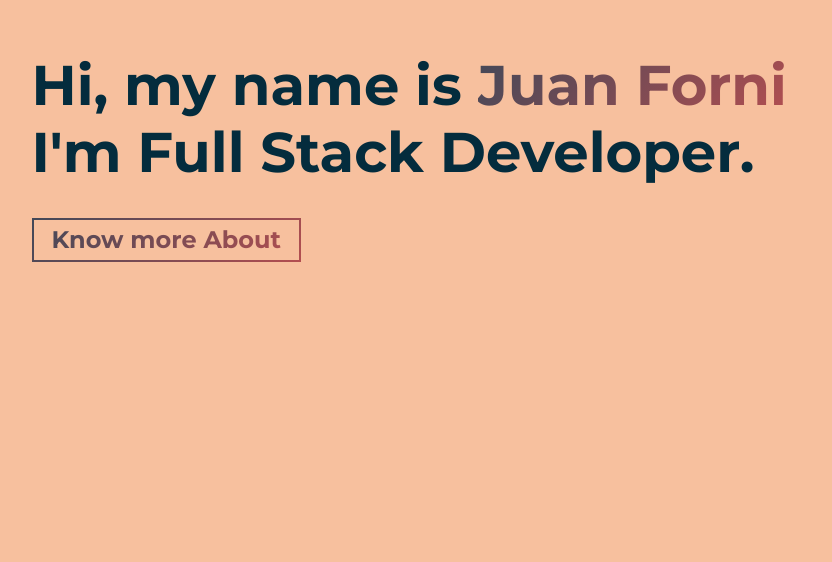
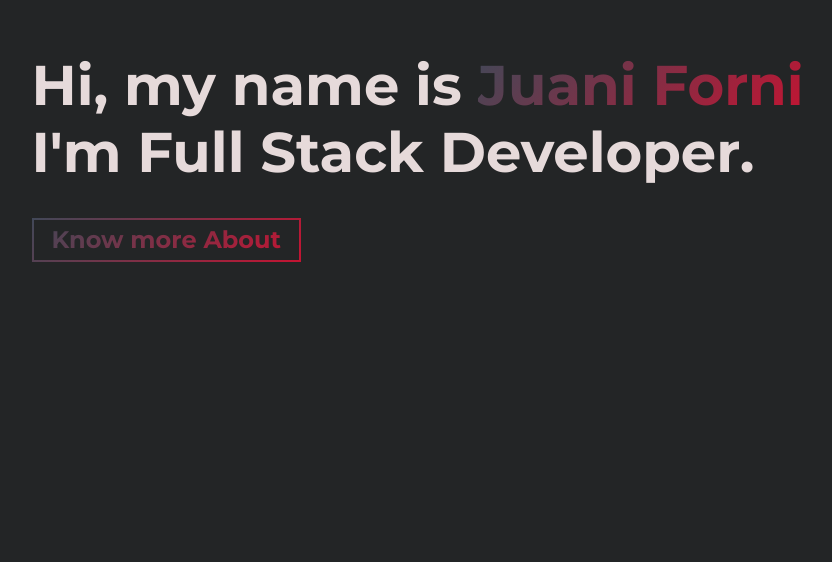
Before and after one commit to juanf1328/JIF-PortFolio, a website built with Parcel: page src/index.html in a window 1280 px wide. Shown: the part 238-800 px from the top of the page, without its empty margins (46-878 px from the left). Built offline with nearby package versions, Linux system fonts and the light colour scheme.

Commit message:
new colors and new profile pic

```diff
--- a/src/index.html
+++ b/src/index.html
@@ -35,7 +35,7 @@
     <section id="hero" class="jumbotron">
       <div class="container">
         <h1 class="hero-title load-hidden">
-          Hi, my name is <span class="text-color-main">Juan Forni</span>
+          Hi, my name is <span class="text-color-main">Juani Forni</span>
           <br />
           I'm Full Stack Developer.
         </h1>
@@ -60,7 +60,7 @@
                 class="img-fluid rounded shadow-lg"
                 height="auto"
                 width="300px"
-                src="assets/mee.png"
+                src="assets/mee.jpg"
                 alt="Profile Image"
               />
             </div>
@@ -373,7 +373,7 @@
     <footer class="footer navbar-static-bottom">
       <div class="container">
         <a rel="noreferrer" href="#top" class="back-to-top">
-          <i class="fa fa-angle-up fa-2x" aria-hidden="true"></i>
+          <i class="fa fa-angle-up fa-2x" style="color: #fff;" aria-hidden="true"></i>
         </a>
         <div class="social-links">
           <!-- <a rel="noreferrer" href="https://www.youtube.com/channel/UCdGq1WC8_jqDPUy3sI5deyw" target="_blank">
--- a/src/sass/abstracts/_variables.scss
+++ b/src/sass/abstracts/_variables.scss
@@ -1,13 +1,13 @@
 // COLORS
 $primary-color: #424858;
-$secondary-color: #b34e50;
+$secondary-color: #c31432;
 
-$white-color: #f7c09e;
+$white-color: #232526;
 
-$dark-grey: #203d47;
-$light-grey: #325f72;
+$dark-grey: #232526;
+$light-grey: #000000;
 
-$dark-blue-text: #042c3d; // For Headings
+$dark-blue-text: #E6DADA; // For Headings
 
 // FONT SIZE
 $default-font-size: 1.8rem;
```
Also changed, not shown: src/assets/mee.jpg (added).
